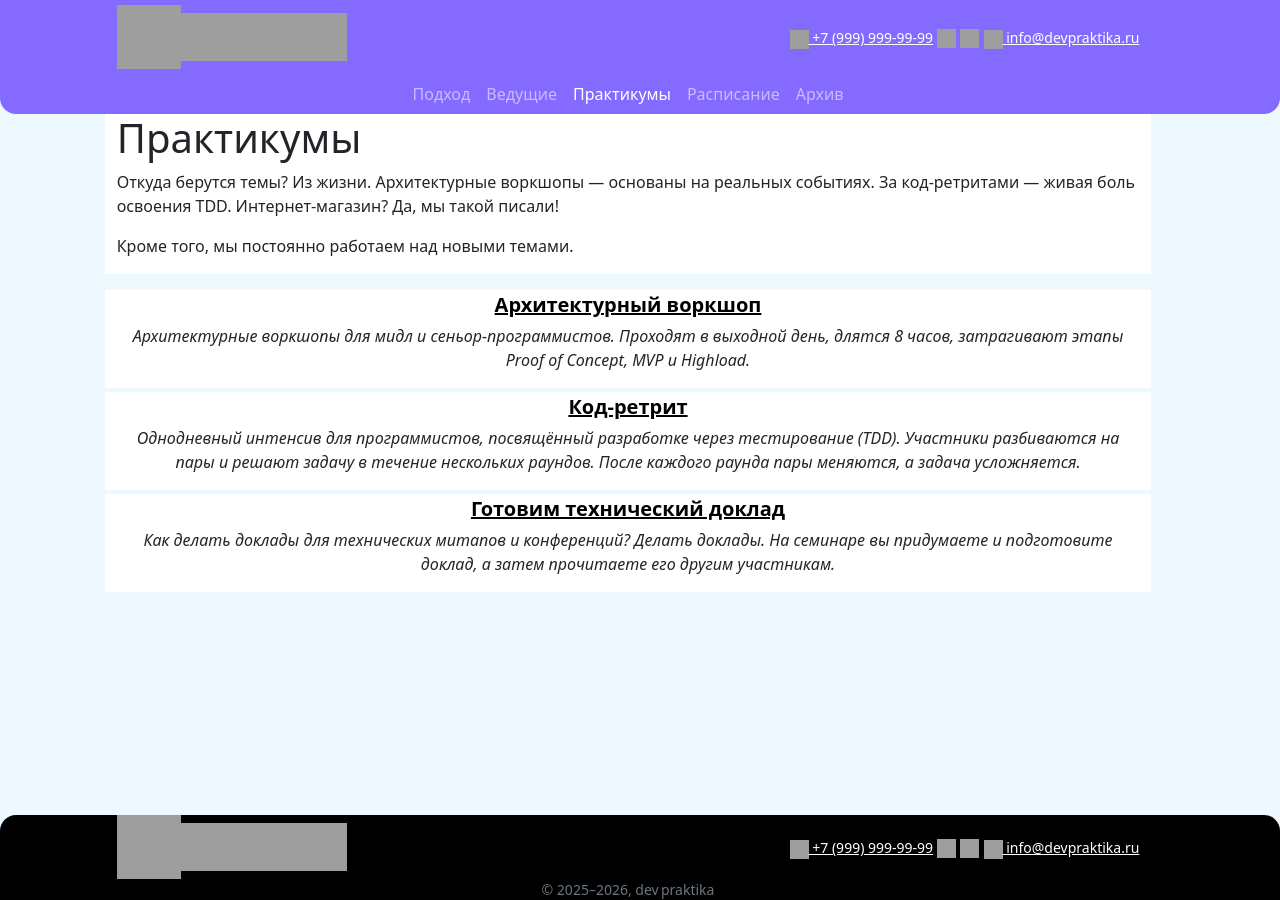
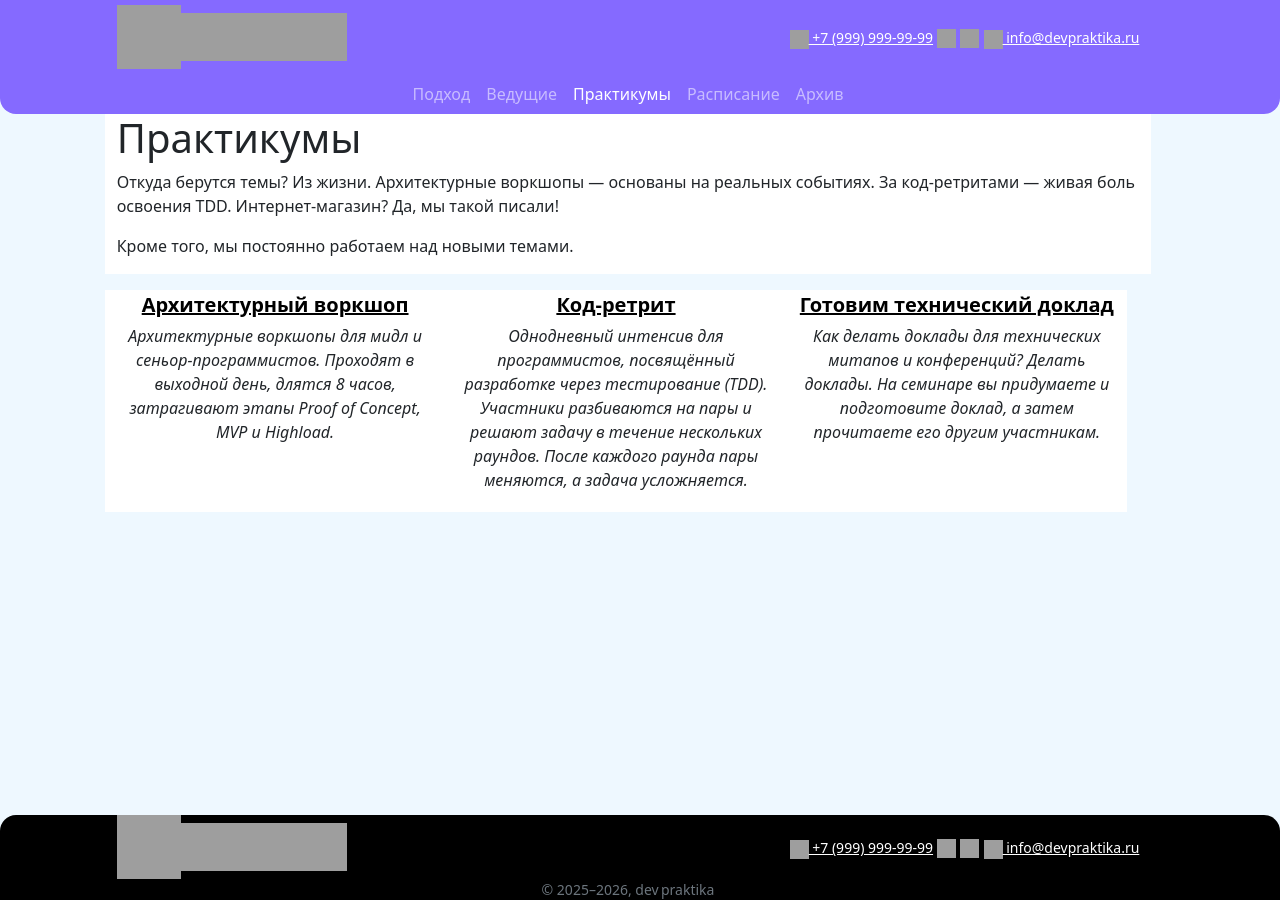
Before and after one commit to devpraktika-ru/devpraktika-ru.github.io, a Jekyll site: the page built from workshops/index.md, in a window 1280 px wide. Built offline with Jekyll 4.4.1, drawn with Linux system fonts in a browser that asks for light colours; grey boxes are pictures that could not be loaded.

Commit message:
Fix width

```diff
--- a/workshops/index.md
+++ b/workshops/index.md
@@ -18,9 +18,9 @@ title: "Практикумы"
   </div>
 </div>
 
-<div class="row">
+<div class="row bg-white w-100">
   {% for workshop in site.workshops %}
-    <div class="bg-white col-6 mb-1 w-100 text-center">
+    <div class="col-4 mb-1 text-center">
       <p class="fw-bold fs-5 mb-1"><a class="text-black" href="{{ workshop.url | relative_url }}">{{ workshop.title }}</a></p>
       <p><em>{{ workshop.description }}</em></p>
     </div>
```
Also changed, not shown: educators/index.md (+2 -2 lines).
